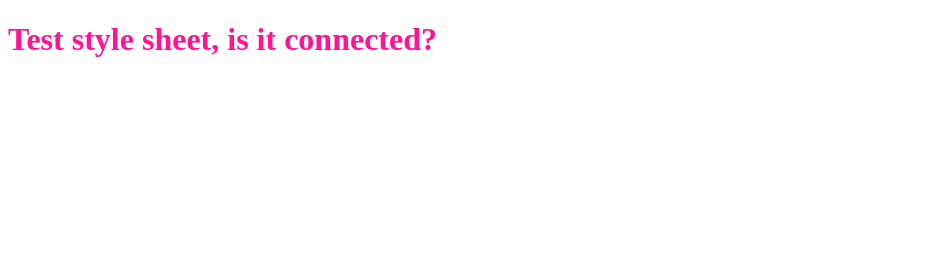
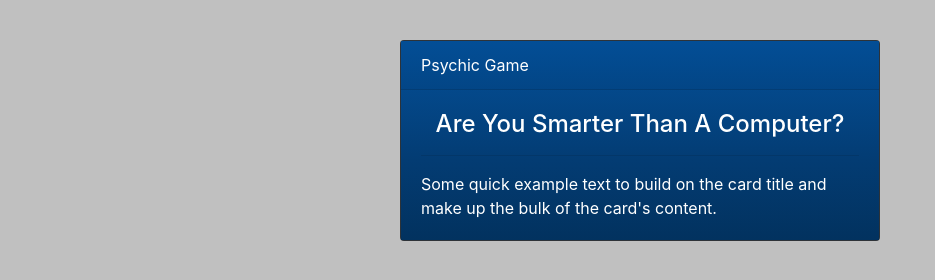
Before and after one commit to EllenStafford/Psychic-Game, a plain HTML site: page index.html in a window 1280 px wide. Shown: the whole page, without its empty margins (0-935 px from the left). Drawn offline with nearby package versions, Linux system fonts and the light colour scheme.

Commit message:
User interface completed. Used Bootswatch Cerulean.

```diff
--- a/assets/css/style.css
+++ b/assets/css/style.css
@@ -1,4 +1,13 @@
-/*Test an h1 tag to confirm the file is linked.*/
-h1{
-    color: deeppink
+body{
+    background-color: silver;
 }
+
+/*Center Bootswatch theme Cerulean Card*/
+.card{
+    margin: 40px auto;
+}
+
+
+h4.card-title{
+    text-align: center;
+}
--- a/index.html
+++ b/index.html
@@ -6,15 +6,29 @@
     <meta http-equiv="X-UA-Compatible" content="ie=edge">
     <title>Psychic Game</title>
 
-    <!-- Add link to style.css -->
-    <link rel="stylesheet" href="./assets/css/style.css">
+
+        <!-- Bootswatch Link to Cerulean Theme -->
+        <link href="https://maxcdn.bootstrapcdn.com/bootswatch/4.0.0-beta.3/cerulean/bootstrap.min.css" rel="stylesheet" integrity="sha384-SJRp3lIuvy82g2roYNoSMWGEf7ufogthbl9noRHbJIxsMPcFl6NEi5fO3PuYptFv" crossorigin="anonymous">
+
+        <!-- Add link to game style.css -->
+        <link rel="stylesheet" href="./assets/css/style.css">
 
 </head>
 <body>
     <!--Add link to external javascript file -->
         <script src="./assets/javascript/game.js"></script>
-   <h1>
-       Test style sheet, is it connected?
-   </h1>
+
+    <!-- Card template from Bootswatch Cerulean theme -->
+                <div class="card text-white bg-dark mb-3" style="max-width: 30rem;">
+                    <div class="card-header">Psychic Game</div>
+                    <div class="card-body">
+                        <h4 class="card-title">Are You Smarter Than A Computer?</h4>
+                        <hr>
+                        <p class="card-text">Some quick example text to build on the card title and make up the bulk of the card's content.</p>
+                    </div>
+                </div>
+
+
 </body>
+
 </html>
```
